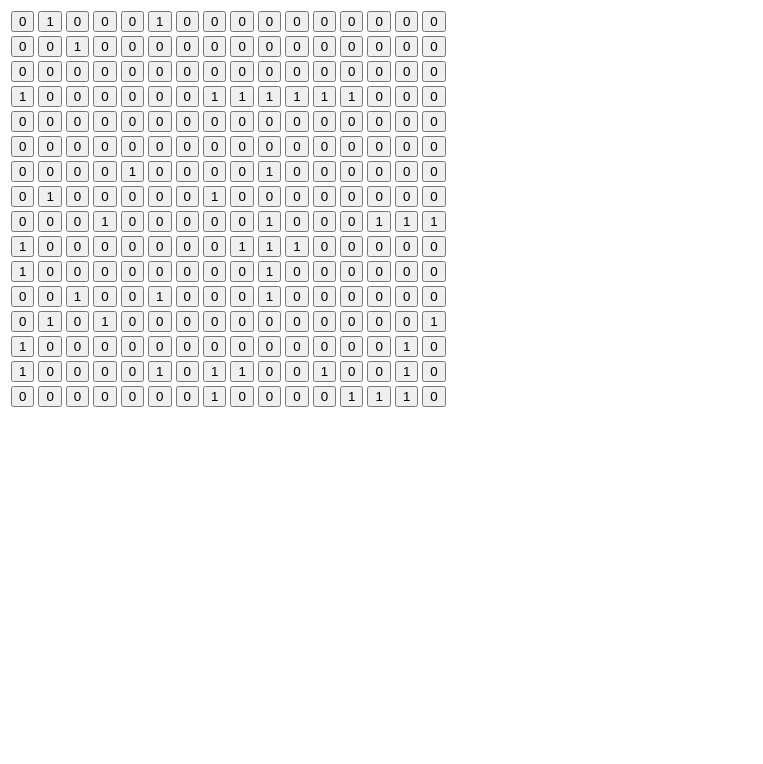
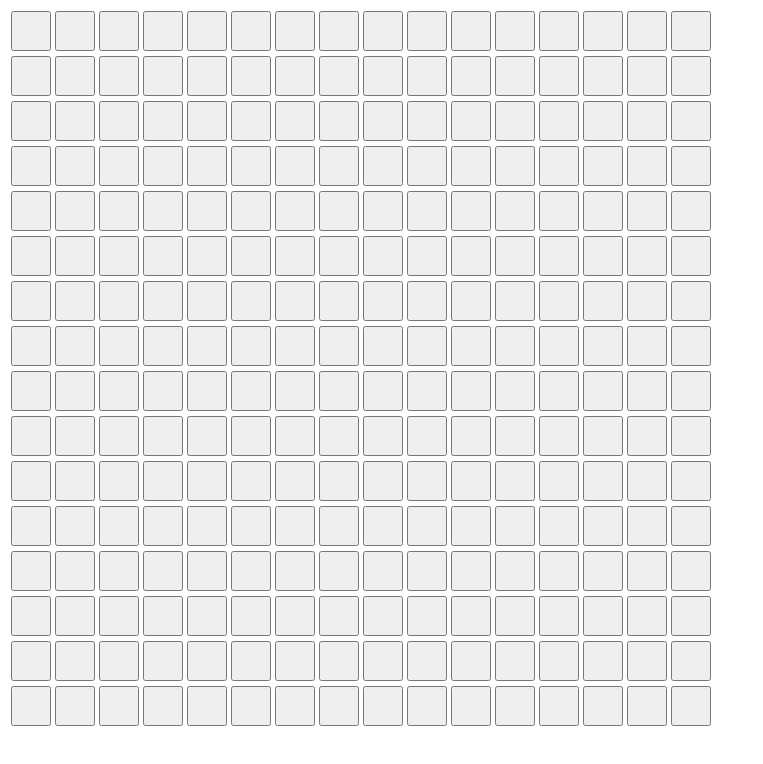
Before and after one commit to carloscba/Minesweeper, an Angular app in the folder Minesweeper/: page / in a window 1280 px wide. Shown: the top 764 px of the page, without its empty margins (0-763 px from the left). Built offline with nearby package versions, Linux system fonts and the light colour scheme.

Commit message:
Buscando targets vecinos

```diff
--- a/Minesweeper/src/app/components/game/game.component.html
+++ b/Minesweeper/src/app/components/game/game.component.html
@@ -1,5 +1,7 @@
-<table>
-  <tr *ngFor="let row of celd; index as r">
-    <td *ngFor="let col of celd; index as c"><app-target [targets] = "targets" [position] = "[r,c]"></app-target></td>
-  </tr>
-</table>
+<div class="game">
+  <table>
+    <tr *ngFor="let row of celd; index as r">
+      <td *ngFor="let col of celd; index as c"><app-target [targets] = "targets" [position] = "[r,c]"></app-target></td>
+    </tr>
+  </table>
+</div>
--- a/Minesweeper/src/app/components/game/game.component.scss
+++ b/Minesweeper/src/app/components/game/game.component.scss
@@ -0,0 +1,3 @@
+.game{
+    margin: 0 auto;
+}
--- a/Minesweeper/src/app/components/target/target.component.html
+++ b/Minesweeper/src/app/components/target/target.component.html
@@ -1,3 +1,4 @@
 <div>
-  <button (click) = "selected()">{{ (isTarget) ? 1 : 0 }}</button>
+  <button *ngIf="neighborTargets != 0">{{ neighborTargets }}</button>
+  <button *ngIf="!neighborTargets" (click) = "selected()"></button>
 </div>
--- a/Minesweeper/src/app/components/target/target.component.scss
+++ b/Minesweeper/src/app/components/target/target.component.scss
@@ -0,0 +1,4 @@
+button{
+    width: 40px;
+    height: 40px;
+}
--- a/Minesweeper/src/app/components/target/target.component.ts
+++ b/Minesweeper/src/app/components/target/target.component.ts
@@ -9,20 +9,21 @@ export class TargetComponent implements OnInit {
 
   @Input() targets:any[];
   @Input() position:any[];
+
   public isTarget:boolean
-
+  public neighborTargets:number = 0;
   constructor() {
 
   }
 
   ngOnInit() {
-    this.isTarget = this.checkIsTarget()
+    this.isTarget = this.checkIsTarget(this.position)
   }
 
-  checkIsTarget():boolean{
+  checkIsTarget(position):boolean{
     let targetFlag = false
     this.targets.forEach((element)=>{
-      if(element[0] === this.position[0] && element[1] === this.position[1]){
+      if(element[0] === position[0] && element[1] === position[1]){
         targetFlag = true;
         return true;
       }
@@ -32,10 +33,32 @@ export class TargetComponent implements OnInit {
 
   selected():void{
     (this.isTarget) && alert('LOSE')
+    this.getNeighbors()
   }
 
-  countNeighbors(){
+  getNeighbors():void{
+    let neighbors = [
+      [this.position[0]-1, this.position[1]-1],
+      [this.position[0]-1, this.position[1]],
+      [this.position[0]-1, this.position[1]+1],
 
+      [this.position[0], this.position[1]-1],
+      [this.position[0], this.position[1]+1],
+
+      [this.position[0]+1, this.position[1]-1],
+      [this.position[0]+1, this.position[1]],
+      [this.position[0]+1, this.position[1]+1],
+    ];
+
+    this.countNeighborsTargets(neighbors);
+  }
+
+  countNeighborsTargets(neighbors):void{
+    let count = 0
+    neighbors.forEach((neighbor)=>{
+      count = (this.checkIsTarget(neighbor)) ? count + 1 : count
+    })
+    this.neighborTargets = count;
   }
 
 }
```
